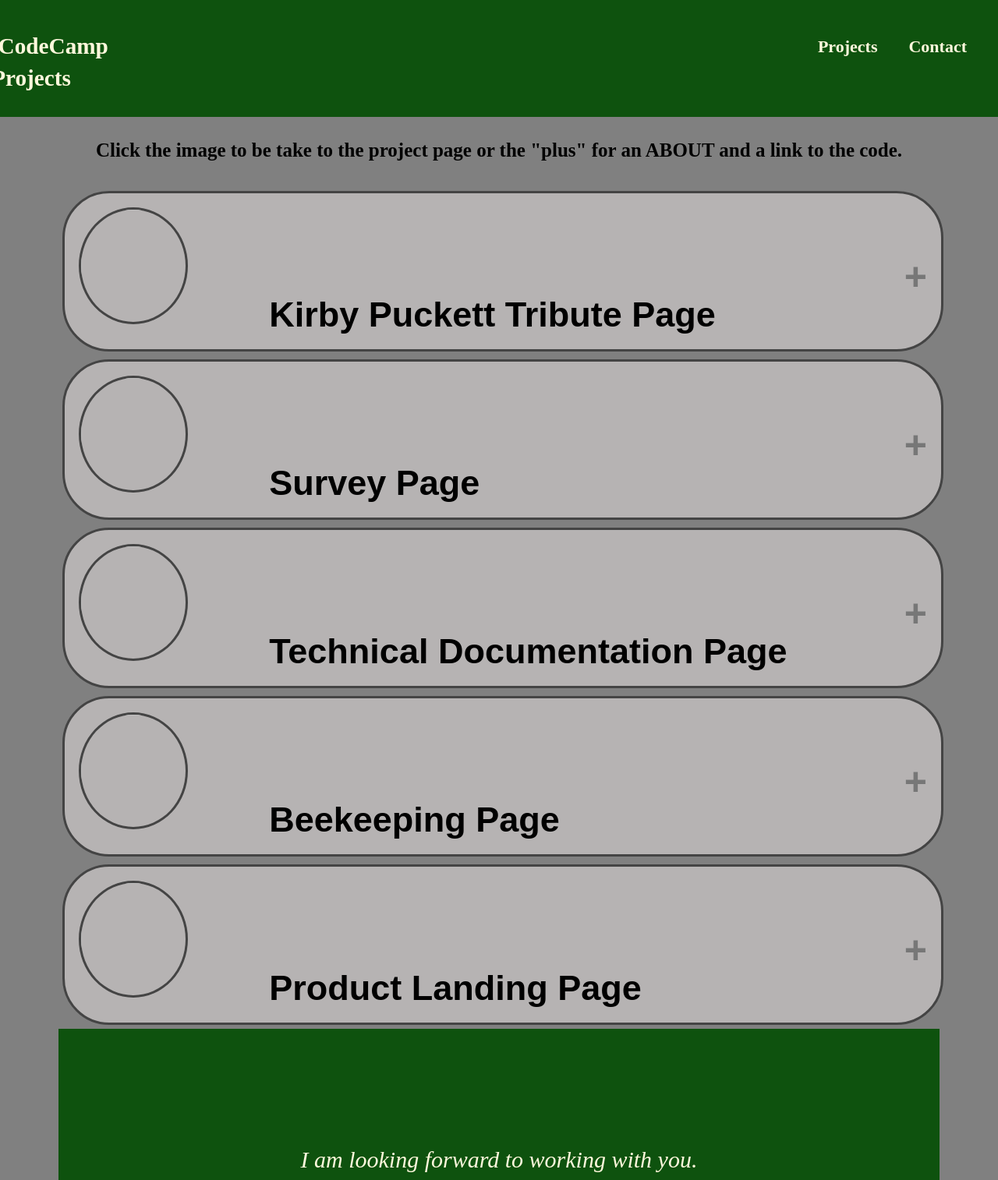
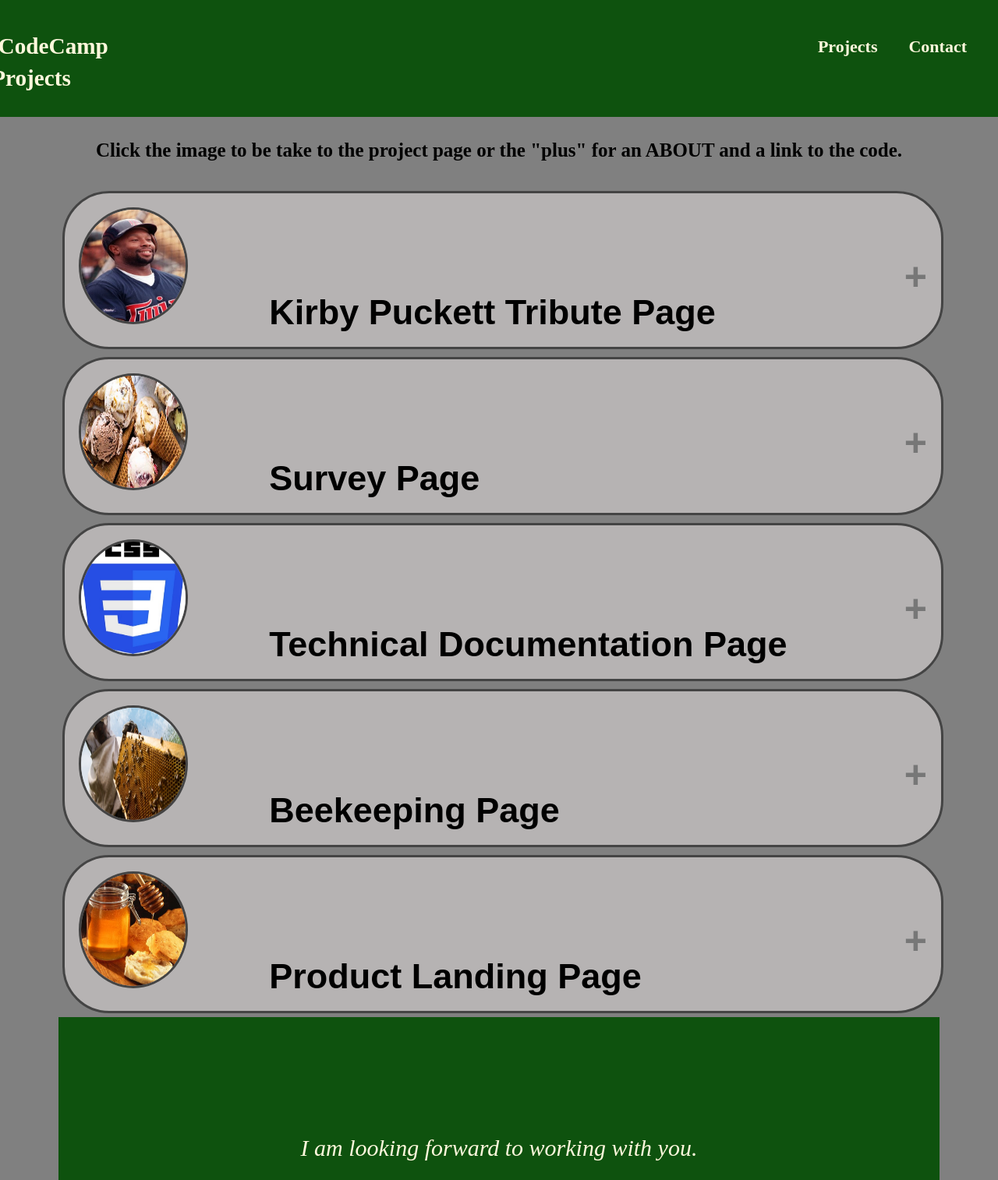
Before and after one commit to NBCLB5/freecodecamplanding, a plain HTML site: page index.html in a window 1280 px wide. Shown: the top 1514 px of the page at 78% size. Drawn offline with Linux system fonts and the light colour scheme.

Commit message:
Update index.html

```diff
--- a/index.html
+++ b/index.html
@@ -35,7 +35,7 @@
 
         <!--kirby puckett-->
         <button class="accordion"><img href="FCC tribute\index.html" target="_blank" class="img"
-                src="images/KirbyPuckett.jpg"> <a class="info">Kirby Puckett Tribute
+                src="KirbyPuckett.jpg"> <a class="info">Kirby Puckett Tribute
                 Page</a></button>
         <div class="panel">
             <p>This page was the first page I ever created. I am hesitant to improve the design and revision of the CSS
@@ -50,7 +50,7 @@
 
         </div>
         <!--Ice Cream-->
-        <button class="accordion"><img class="img" src="images/icecream.jpg"> <a class="info">Survey Page</a></button>
+        <button class="accordion"><img class="img" src="icecream.jpg"> <a class="info">Survey Page</a></button>
         <div class="panel">
             <p>I created this survey page for FreeCodeCamp. I really enjoyed learning about the different inputs. I feel
                 the page could be in need of some updating design wise. I found the most difficult part of this project
@@ -64,7 +64,7 @@
 
         </div>
         <!--Tech Doc-->
-        <button class="accordion"><img class="img" src="images/img_css.jpg"> <a class="info">Technical Documentation
+        <button class="accordion"><img class="img" src="img_css.jpg"> <a class="info">Technical Documentation
                 Page</a></button>
         <div class="panel">
             <p>I created a technical document page for FreeCodeCamp. This was an interesting project and I enjoyed
@@ -79,7 +79,7 @@
 
         </div>
         <!--Bee 101-->
-        <button class="accordion"><img class="img" src="images/bee101.jpg"> <a class="info">Beekeeping Page</a></button>
+        <button class="accordion"><img class="img" src="bee101.jpg"> <a class="info">Beekeeping Page</a></button>
         <div class="panel">
             <p> This was a project for Free Code Camp. I enjoyed creating this page. I focused on the navigation bar and
                 scrolling mostly on this project. I had a hard time debugging the responsive aspects of the page to load
@@ -93,7 +93,7 @@
 
         </div>
         <!--B5honey-->
-        <button class="accordion"><img class="img" src="images/b5honey.jpg"> <a class="info">Product Landing
+        <button class="accordion"><img class="img" src="b5honey.jpg"> <a class="info">Product Landing
                 Page</a></button>
         <div class="panel">
             <p>I created this page for a Free Code Camp project. This is one of my favorite pages I have created because
```
